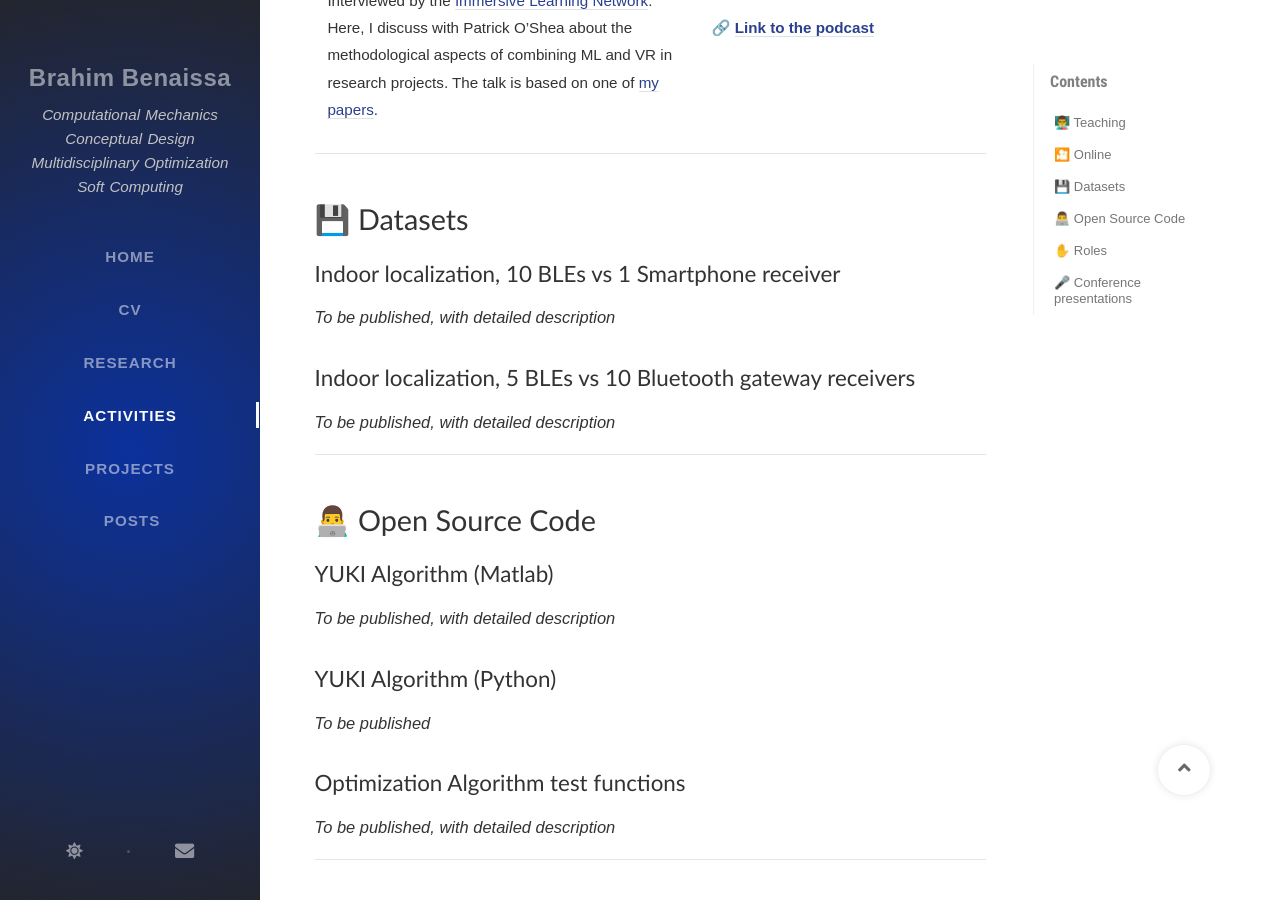
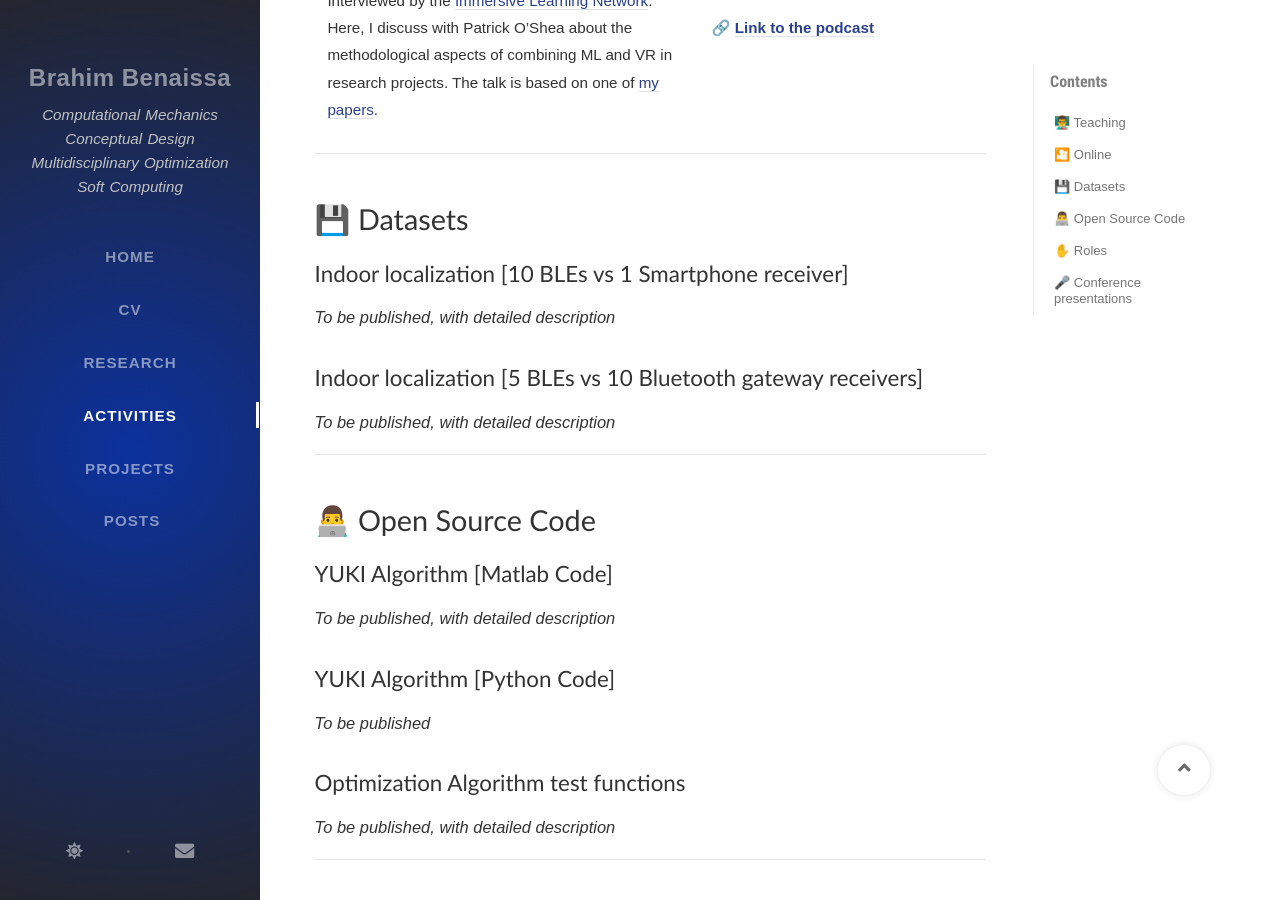
Before and after one commit to Brahim-Benaissa/Brahim-Benaissa.github.io, a Jekyll site: the page built from tabs/activities.md, in a window 1280 px wide and 900 px high, scrolled down 1458 px. Built offline with Jekyll 4.4.1, drawn with Linux system fonts in a browser that asks for light colours; nearby versions of some CDN libraries; some web fonts are replaced; comment, search, counter and statistics services are not loaded.

Commit message:
Update activities.md

```diff
--- a/tabs/activities.md
+++ b/tabs/activities.md
@@ -48,11 +48,11 @@ toc: true
 
 # 💾 Datasets
 
-## Indoor localization, 10 BLEs vs 1 Smartphone receiver
+## Indoor localization [10 BLEs vs 1 Smartphone receiver]
 
 *To be published, with detailed description*
 
-## Indoor localization, 5 BLEs vs 10 Bluetooth gateway receivers
+## Indoor localization [5 BLEs vs 10 Bluetooth gateway receivers]
 
 *To be published, with detailed description*
 
@@ -60,11 +60,11 @@ toc: true
 
 # 👨‍💻 Open Source Code
 
-## YUKI Algorithm (Matlab)
+## YUKI Algorithm [Matlab Code]
 
 *To be published, with detailed description*
 
-## YUKI Algorithm (Python)
+## YUKI Algorithm [Python Code]
 
 *To be published*
 
```
